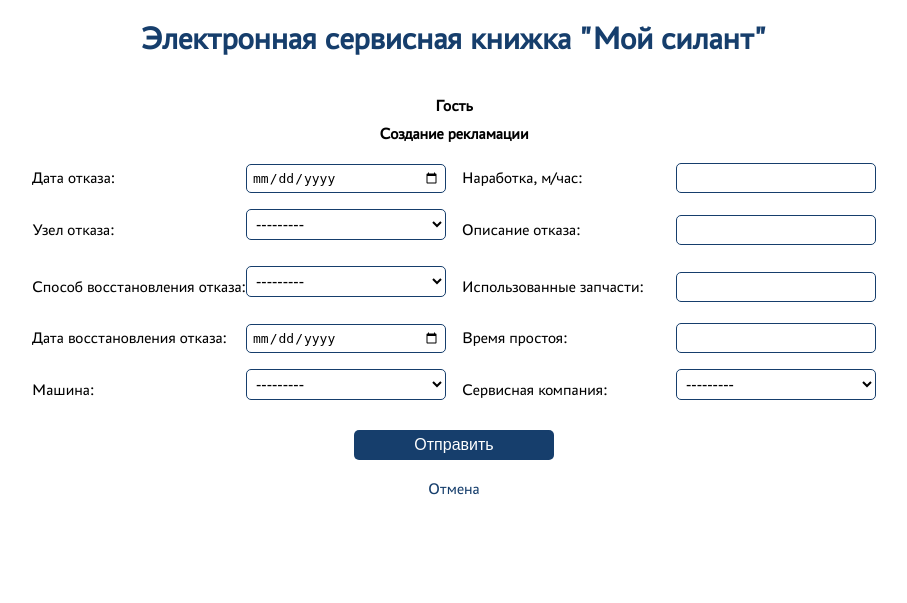
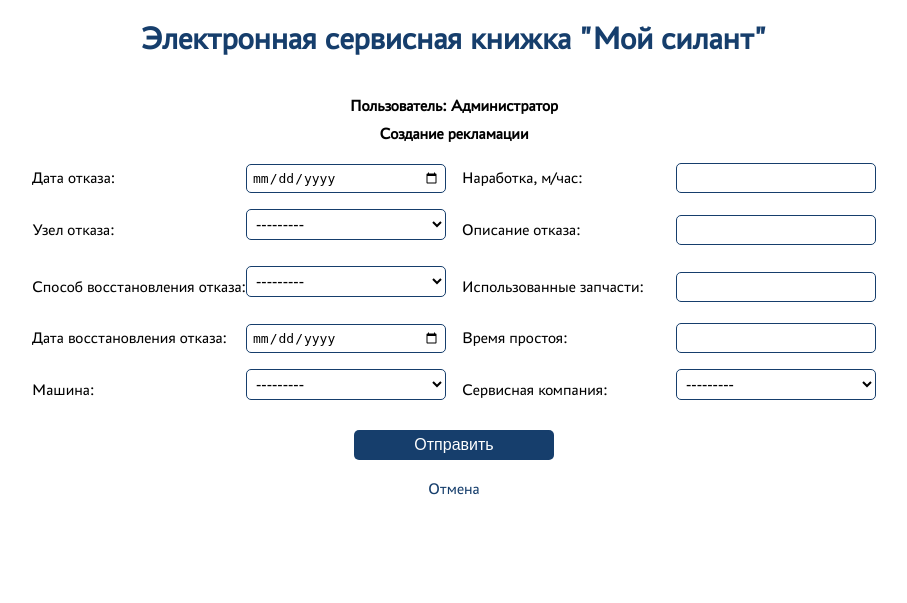
Before and after one commit to FirstEncounter3/SILANT, a Django app: page /complaints/create/ in a window 1280 px wide. Shown: the part 100-703 px from the top of the page, without its empty margins (186-1093 px from the left). Run offline with Django 5.2, Linux system fonts and the light colour scheme; a user stored in the database is signed in; data comes from the database, SQL or seed files in the repository.

Commit message:
add fixes for username display

```diff
--- a/silant_web/templates/base.html
+++ b/silant_web/templates/base.html
@@ -38,9 +38,11 @@
         {% if client %}
             <h1>Пользователь: {{ client }}</h1>
         {% elif username %}
-            <h1>Менеджер: {{ username }}</h1>
+            <h1>Пользователь: {{ username }}</h1>
+        {% elif user.is_superuser %}
+            <h1>Пользователь: Администратор</h1>
         {% else %}
-            <h1>Гость</h1>
+            <h1>Пользователь: Гость</h1>
         {% endif %}
       </div>
       {% block content %}{% endblock %}
```
